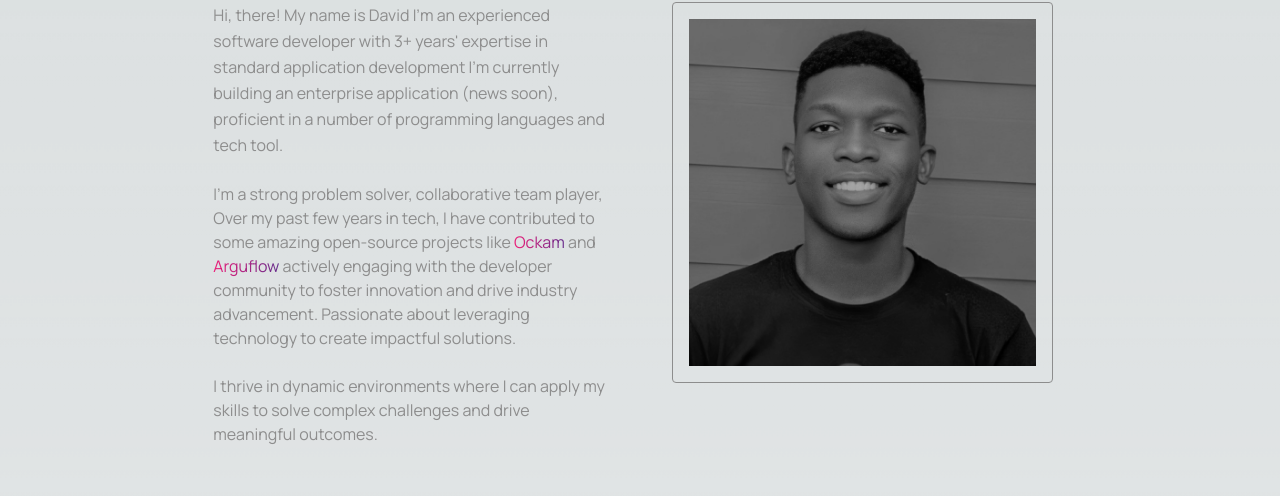
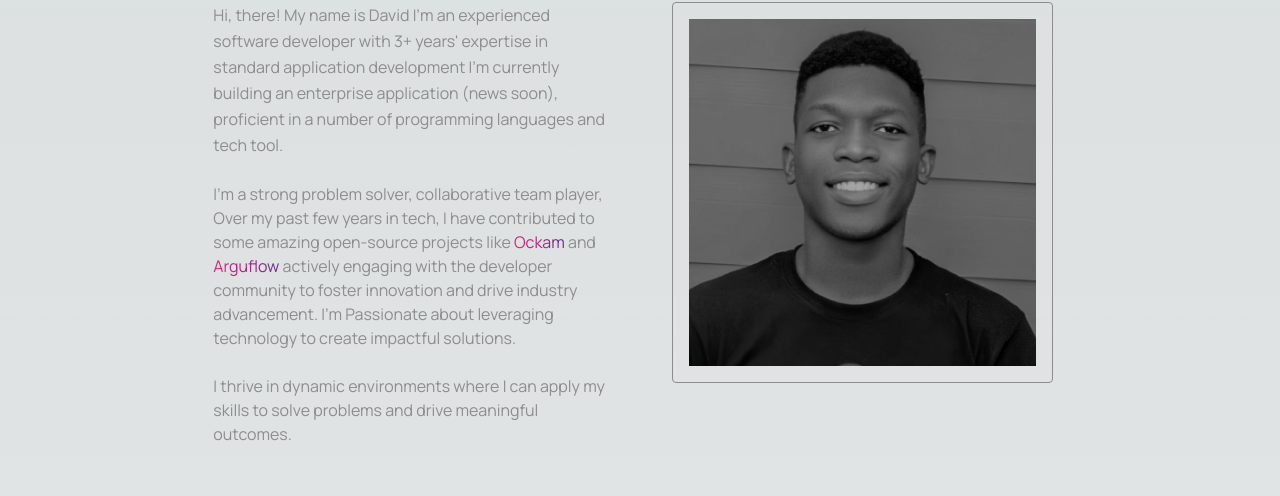
Before and after one commit to zyzer01/portfolio-zyzer, a Next.js app: page / in a window 1280 px wide. Shown: the part 875-1371 px from the top of the page. Built offline with nearby package versions, Linux system fonts and the light colour scheme; a web font is replaced by a local one.

Commit message:
update About.tsx

```diff
--- a/src/components/About.tsx
+++ b/src/components/About.tsx
@@ -31,12 +31,12 @@ const About = () => {
               </Link>
             </span>{' '}
             actively engaging with the developer community to foster innovation and drive industry
-            advancement. Passionate about leveraging technology to create impactful solutions.
+            advancement. I'm Passionate about leveraging technology to create impactful solutions.
           </p>
           <br />
           <p>
-            I thrive in dynamic environments where I can apply my skills to solve complex challenges
-            and drive meaningful outcomes.
+            I thrive in dynamic environments where I can apply my skills to solve problems and drive
+            meaningful outcomes.
           </p>
         </div>
         <div className="group">
```
